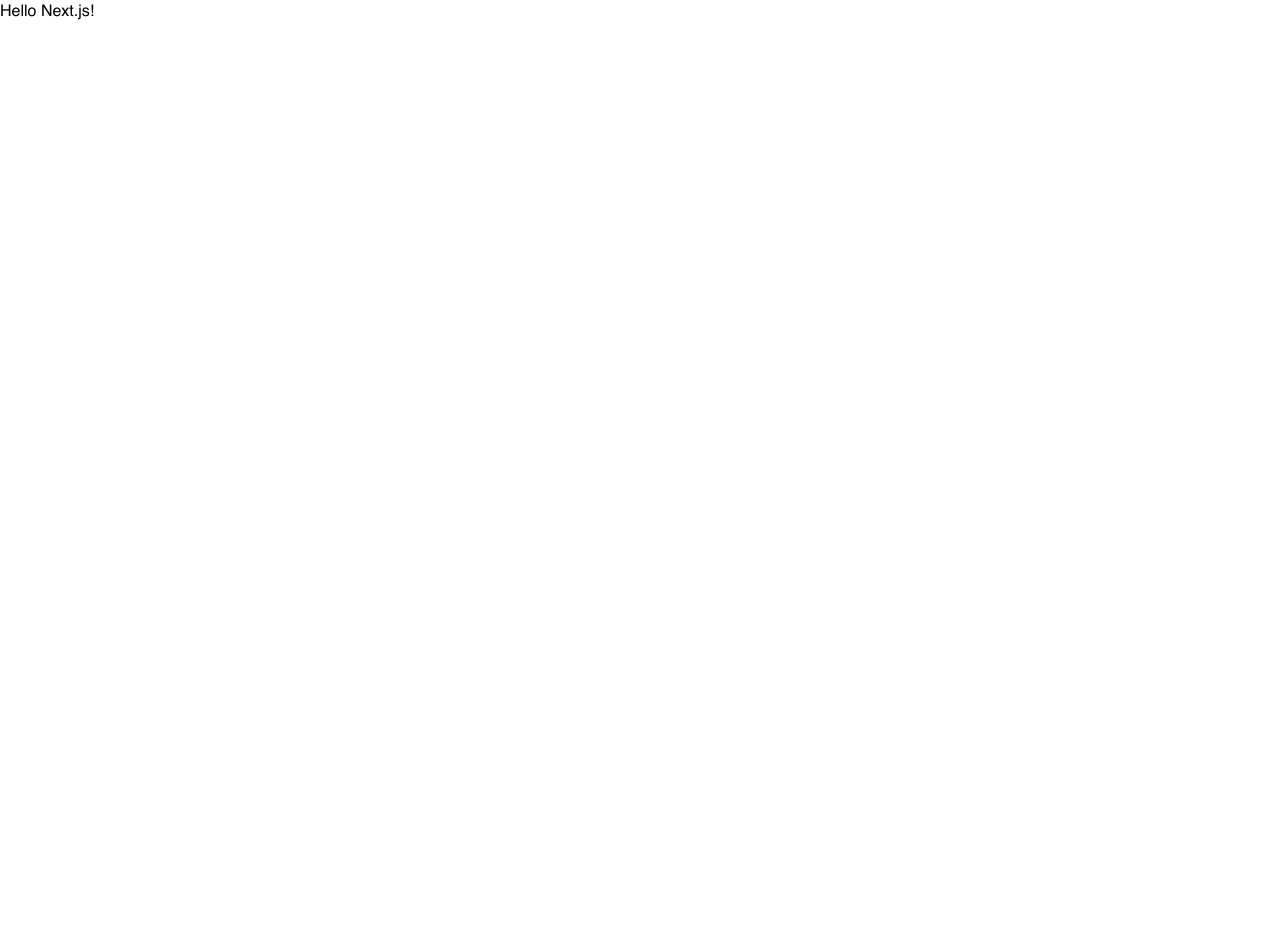
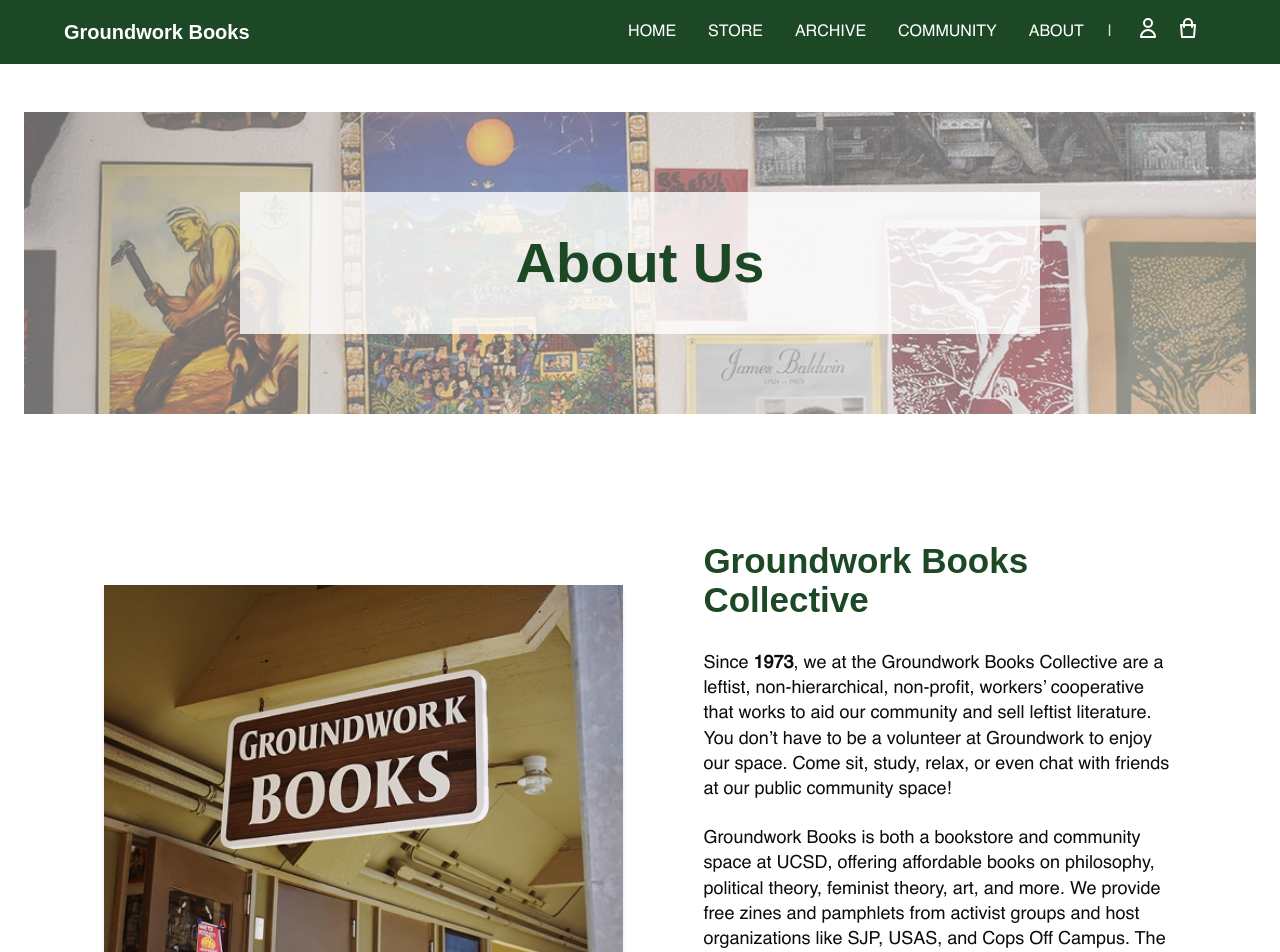
Before and after one commit to Groundwork-Books/gw-website-react, a Next.js app in the folder frontend/: page /about in a window 1280 px wide. Shown: the top 952 px of the page. Before the commit the page ends 800 px from the top, so only its background shows below. Built offline with nearby package versions, Linux system fonts and the light colour scheme; no server answers; a web font is replaced by a local one.

Commit message:
Fixed some of the missing things on the home page and, almost done with about page, most of the upper half is done, and the rest is a placeholder. I also added new images from the figma that are required for the about page.

```diff
--- a/frontend/src/app/about/page.tsx
+++ b/frontend/src/app/about/page.tsx
@@ -1,3 +1,119 @@
-export default function Page() {
-  return <h1>Hello Next.js!</h1>
+import Header from '@/components/Header';
+
+export default function AboutUs() {
+  return (
+    <div className="min-h-screen bg-gw-white font-helvetica text-gw-black">
+      {/* Header */}
+      <Header />
+
+      {/* Main Content */}
+      <main className="container mx-auto px-6 py-12">
+        {/* Banner Section */}
+        <div className="w-full flex flex-col justify-center items-center px-4 md:px-0 py-20 gap-2 h-[302px] bg-[url('/images/hero/book-collage.jpg')] bg-cover bg-center mb-12">
+          <div className="flex flex-col justify-center items-center py-10 px-0 gap-8 w-full md:w-[800px] h-[142px] bg-white/80">
+            <h1 className="font-calluna font-black text-4xl md:text-5xl lg:text-[56px] leading-[110%] text-center text-gw-green-1">
+              About Us
+            </h1>
+          </div>
+        </div>
+
+        <section className="flex flex-col md:flex-row items-center justify-center bg-white px-6 md:px-20 py-20 gap-12 md:gap-20">
+          {/* Left Image */}
+          <div className="w-full md:w-[600px] h-[300px] md:h-[400px] bg-[url('/images/location/storefront-sign.jpg')] bg-top shadow-md bg-[length:120%]" />
+
+          {/* Right Content */}
+          <div className="flex flex-col items-start gap-6 md:gap-8 w-full md:w-[546px]">
+            {/* Headline */}
+            <h2 className="font-calluna font-black text-3xl md:text-[35px] leading-[110%] text-gw-green-1">
+              Groundwork Books Collective
+            </h2>
+
+            {/* Paragraphs */}
+            <div className="flex flex-col gap-6 text-gw-black text-base md:text-lg leading-[140%]">
+              <p>
+                Since <strong>1973</strong>, we at the Groundwork Books Collective are a leftist, non-hierarchical, non-profit, workers’ cooperative that works to aid our community and sell leftist literature. You don’t have to be a volunteer at Groundwork to enjoy our space. Come sit, study, relax, or even chat with friends at our public community space!
+              </p>
+              <p>
+                Groundwork Books is both a bookstore and community space at UCSD, offering affordable books on philosophy, political theory, feminist theory, art, and more. We provide free zines and pamphlets from activist groups and host organizations like SJP, USAS, and Cops Off Campus. The store fosters radical pedagogy through teach-ins on topics like feminism, inequity in academia, and Palestinian history. Come visit or volunteer!
+              </p>
+            </div>
+          </div>
+        </section>
+
+
+        <div className="max-w-4xl mx-auto">
+          <div className="grid md:grid-cols-2 gap-12 mb-16">
+            <div className="space-y-6">
+              <h3 className="text-2xl font-calluna font-bold text-gw-green-1">GROUNDWORK BOOKS</h3>
+              <p className="text-lg leading-relaxed">
+                We are an independent bookstore committed to fostering community through literature.
+                Our curated selection focuses on diverse voices, independent publishers, and works
+                that challenge and inspire.
+              </p>
+            </div>
+
+            <div className="bg-gw-green-2 rounded-lg h-64 md:h-auto flex items-center justify-center">
+              <span className="text-gw-green-1 font-calluna italic">Bookstore Image</span>
+            </div>
+          </div>
+
+          <div className="grid md:grid-cols-2 gap-12 mb-16">
+            <div className="bg-gw-green-2 rounded-lg h-64 md:h-auto flex items-center justify-center order-2 md:order-1">
+              <span className="text-gw-green-1 font-calluna italic">Community Space Image</span>
+            </div>
+
+            <div className="space-y-6 order-1 md:order-2">
+              <h3 className="text-2xl font-calluna font-bold text-gw-green-1">Leftist</h3>
+              <p className="text-lg leading-relaxed">
+                We embrace radical left-wing values, fostering an inclusive and safe enviroment while actively working to dismantle oppressive systems like capitalism.
+              </p>
+            </div>
+          </div>
+
+          <div className="grid md:grid-cols-2 gap-12 mb-16">
+            <div className="space-y-6">
+              <h3 className="text-2xl font-calluna font-bold text-gw-green-1">Non-hierarchical</h3>
+              <p className="text-lg leading-relaxed">
+                Groundwork operates without bosses or managers, ensuring equal footing for all workers, who choose how they ant to contribute.
+              </p>
+            </div>
+
+            <div className="bg-gw-green-2 rounded-lg h-64 md:h-auto flex items-center justify-center">
+              <span className="text-gw-green-1 font-calluna italic">Team Image</span>
+            </div>
+          </div>
+        </div>
+
+        {/* Call to Action */}
+        <section className="bg-gw-green-2 p-8 md:p-12  mx-auto text-center mb-16">
+          <h3 className="text-2xl md:text-3xl font-calluna font-bold text-gw-green-1 mb-6">
+            Interested in Volunteering?
+          </h3>
+          <p className="text-lg mb-6">
+            Join our community of book lovers and help us create meaningful literary experiences.
+          </p>
+          <button className="bg-gw-green-1 text-gw-white px-6 py-3 rounded-lg font-medium hover:bg-opacity-90 transition">
+            Get Involved
+          </button>
+        </section>
+
+        {/* Contact Section */}
+        <div className="text-center mb-16">
+          <h3 className="text-2xl md:text-3xl font-calluna font-bold text-gw-green-1 mb-6">
+            Contact Us
+          </h3>
+          <p className="text-lg mb-4">info@groundworkbooks.com</p>
+          <p className="text-lg">123 Book Lane, Literary City, LC 12345</p>
+        </div>
+      </main>
+
+      {/* Footer */}
+      <footer className="bg-gw-green-1 text-gw-white py-8 px-6">
+        <div className="container mx-auto text-center">
+          <p className="text-xl font-bold mb-4">Crowdwork Books</p>
+          <p className="text-gw-green-2">© {new Date().getFullYear()} Groundwork Books. All rights reserved.</p>
+        </div>
+      </footer>
+    </div>
+  );
 }
--- a/frontend/src/app/page.tsx
+++ b/frontend/src/app/page.tsx
@@ -64,7 +64,7 @@
             <h1 className="font-calluna text-4xl md:text-6xl font-black mb-8 leading-tight text-gw-green-1">
               A bookstore, organizing space, and community hub.
             </h1>
-            <button className="font-helvetica bg-gw-white border-2 border-gw-green-1 text-gw-green-1 px-8 py-3 rounded-full font-semibold text-lg hover:bg-gw-green-1 hover:text-gw-white transition-colors">
+            <button onClick={() => window.location.href = "/about"}  className="font-helvetica bg-gw-white border-2 border-gw-green-1 text-gw-green-1 px-8 py-3 rounded-full font-semibold text-lg hover:bg-gw-green-1 hover:text-gw-white transition-colors">
               Check us out
             </button>
           </div>
@@ -96,7 +96,7 @@
               <p className="font-helvetica text-gw-black/80 leading-relaxed">
                 Browse our collection of diverse book selections, local authors, zines, and unique finds. We curate books that inspire, educate, and challenge.
               </p>
-              <button className="bg-gw-white border-2 border-gw-green-1 text-gw-green-1 px-6 py-2 rounded-full font-semibold hover:bg-gw-green-1 hover:text-gw-white transition-colors">
+              <button onClick={() => window.location.href = "/store"} className="bg-gw-white border-2 border-gw-green-1 text-gw-green-1 px-6 py-2 rounded-full font-semibold hover:bg-gw-green-1 hover:text-gw-white transition-colors">
                 Books
               </button>
             </div>
@@ -122,7 +122,7 @@
               <p className="text-gw-black/80 leading-relaxed">
                 Connect with local organizing efforts and community events. We host discussions, workshops, and events that bring people together for social change.
               </p>
-              <button className="bg-gw-white border-2 border-gw-green-1 text-gw-green-1 px-6 py-2 rounded-full font-semibold hover:bg-gw-green-1 hover:text-gw-white transition-colors">
+              <button onClick={() => window.location.href = "/community"} className="bg-gw-white border-2 border-gw-green-1 text-gw-green-1 px-6 py-2 rounded-full font-semibold hover:bg-gw-green-1 hover:text-gw-white transition-colors">
                 Community
               </button>
             </div>
@@ -148,7 +148,7 @@
               <p className="text-gw-black/80 leading-relaxed">
                 Our space is available for community meetings, book clubs, and grassroots organizing. Come work, learn, and connect with others.
               </p>
-              <button className="bg-gw-white border-2 border-gw-green-1 text-gw-green-1 px-6 py-2 rounded-full font-semibold hover:bg-gw-green-1 hover:text-gw-white transition-colors">
+              <button onClick={() => window.location.href = "/about"}  className="bg-gw-white border-2 border-gw-green-1 text-gw-green-1 px-6 py-2 rounded-full font-semibold hover:bg-gw-green-1 hover:text-gw-white transition-colors">
                 About
               </button>
             </div>
@@ -262,11 +262,11 @@
             {/* Right side - Text content */}
             <div className="order-1 lg:order-2 space-y-6">
               <h2 className="text-3xl font-bold text-gw-black">
-                Lorem ipsum dolor sit amet, contur adipiscing elit. Come check us out!
+                Come check us out!
               </h2>
 
               <p className="text-gw-black/80 leading-relaxed">
-                Rhoncus morbi et augue nec, in id ullamcorper ut sit. Condimentum. Visit us and see our book selection, enjoy our public community space, and meet our staff. We welcome everyone!
+                Visit us and see our book selection, enjoy our public community space, and meet our staff. We welcome everyone!
               </p>
 
               <button className="bg-gw-white border-2 border-gw-green-1 text-gw-green-1 px-8 py-3 rounded-full font-semibold hover:bg-gw-green-1 hover:text-gw-white transition-colors">
```
Also changed, not shown: frontend/public/images/events/discussion-circle.jpg (added), frontend/public/images/location/storefront-sign.jpg (added).
